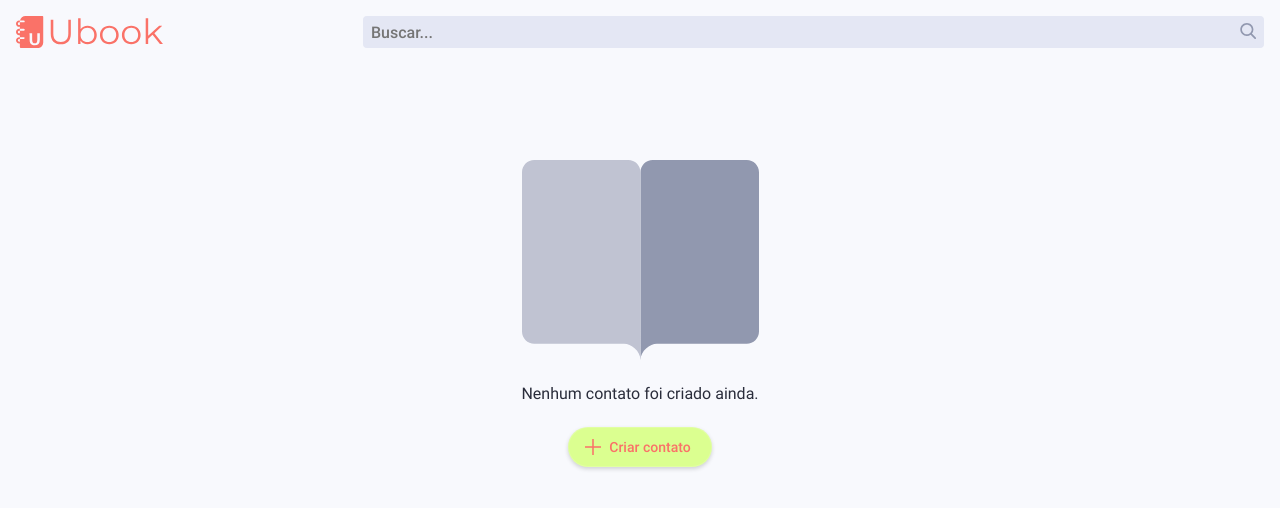
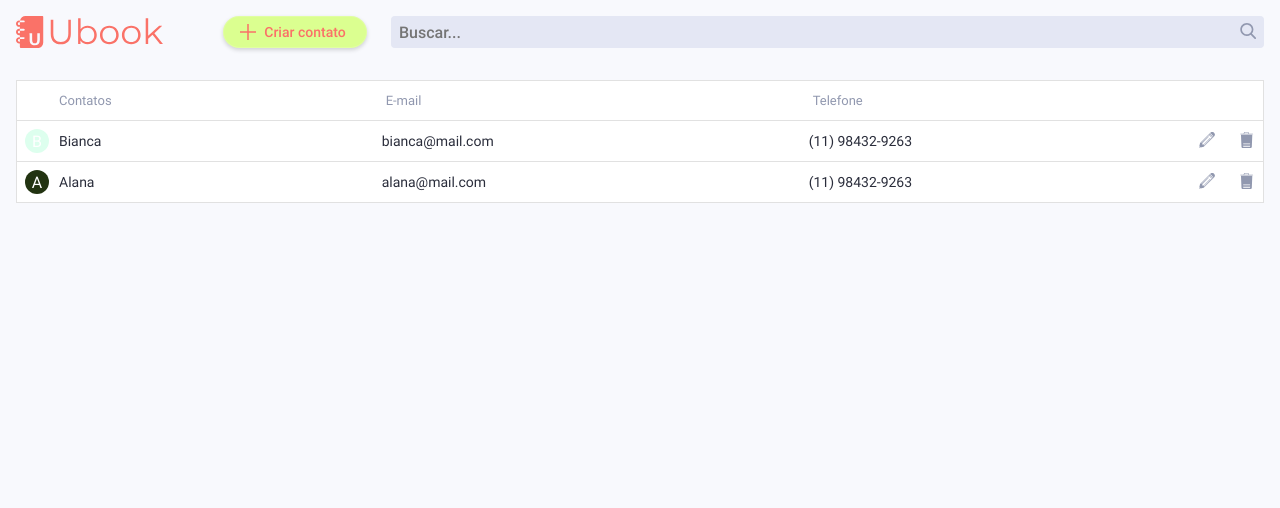
Before and after one commit to AndreRSFC/ubook, a React (Create React App) app: page / in a window 1280 px wide. Shown: the top 508 px of the page. Built offline with nearby package versions, Linux system fonts and the light colour scheme.

Commit message:
feature(table): make filledlist component

```diff
--- a/src/components/header/index.module.scss
+++ b/src/components/header/index.module.scss
@@ -6,3 +6,7 @@
   width: 144px;
   margin-left: 32px;
 }
+
+.header_buttonSpace {
+  margin-left: 60px;
+}
--- a/src/components/header/index.tsx
+++ b/src/components/header/index.tsx
@@ -17,12 +17,13 @@ const Header = ({ emptyList }: Propstype) => {
     <header className={styles.header}>
       <UBookIcon />
       {emptyList ? (
-        <div className={styles.header_buttonSpace}/>
+        <div className={styles.header_buttonSpace} />
       ) : (
         <Button
           text="Criar contato"
           icon={<PlusIcon />}
           onClick={() => alert("Criar contato")}
+          className={styles.header_buttonSpace}
         />
       )}
       <SearchInput
--- /dev/null
+++ b/src/components/list/filledList/index.module.scss
@@ -0,0 +1,87 @@
+@import "../../../sass/variables.scss";
+
+.table {
+  border-collapse: collapse;
+  font-family: $font-roboto;
+  box-sizing: border-box;
+  width: 100%;
+  margin-top: 32px;
+  border-radius: 20px;
+  background-color: red;
+}
+
+.table_headLine,
+.table_bodyLine {
+  background-color: $color-white;
+  border: 1px solid $color-gray-3;
+  box-sizing: border-box;
+  text-align: left;
+}
+
+.table_headLine {
+  color: $color-gray-5;
+  font-size: 13px;
+  font-weight: $font-regular;
+}
+
+.table_headLineItem {
+  padding: 12px;
+  font-weight: $font-regular;
+}
+
+.table_bodyLine {
+  color: $color-gray-6;
+  font-size: 14px;
+  font-weight: $font-regular;
+}
+
+.table_bodyLine:hover {
+  background-color: $color-pink-1;
+}
+
+.table_bodyLineItem {
+  padding: 8px;
+}
+
+.table_retreat {
+  padding-left: 42px;
+}
+
+.table_icons {
+  width: 16px;
+  padding: 8px 0;
+}
+
+.table_icons__last {
+  padding: 0 8px 0 16px;
+}
+
+.table_circleName {
+  width: 24px;
+  height: 24px;
+  border-radius: 50%;
+  border: 0;
+  margin-right: 10px;
+  display: flex;
+  align-items: center;
+  justify-content: center;
+  font-size: 16px;
+  color: #fff;
+}
+
+.table_contactLine {
+  display: flex;
+  align-items: center;
+}
+
+
+// table tr:first-child th:first-child,
+// table.Info tr:first-child td:first-child {
+//     border-top-left-radius: 10px;
+// }
+
+// /* top-right border-radius */
+// table tr:first-child th:last-child,
+// table.Info tr:first-child td:last-child {
+//     border-top-right-radius: 10px;
+// }
--- /dev/null
+++ b/src/components/list/filledList/index.tsx
@@ -0,0 +1,73 @@
+import React from "react";
+import DeleteIcon from "../../../icons/delete";
+import EditIcon from "../../../icons/edit";
+
+import styles from "./index.module.scss";
+
+export type ContactType = {
+  name: string;
+  email: string;
+  phone: string;
+  color: string;
+};
+
+type PropsType = {
+  contacts: ContactType[];
+  onEditClick: () => void;
+  onDeleteClick: () => void;
+};
+
+const FilledList = ({ contacts, onEditClick, onDeleteClick }: PropsType) => {
+  return (
+    <table className={styles.table}>
+      <thead>
+        <tr className={styles.table_headLine}>
+          <th
+            className={`${styles.table_retreat} ${styles.table_headLineItem}`}
+          >
+            Contatos
+          </th>
+          <th className={styles.table_headLineItem}>E-mail</th>
+          <th className={styles.table_headLineItem}>Telefone</th>
+          <th className={styles.table_headLineItem}></th>
+          <th className={styles.table_headLineItem}></th>
+        </tr>
+      </thead>
+      <tbody>
+        {contacts.map((contact) => (
+          <tr className={styles.table_bodyLine}>
+            <td
+              className={`${styles.table_bodyLineItem} ${styles.table_contactLine}`}
+            >
+              <span
+                className={styles.table_circleName}
+                style={{
+                  background: contact.color,
+                }}
+              >
+                {contact.name.charAt(0)}
+              </span>
+              {contact.name}
+            </td>
+            <td className={styles.table_bodyLineItem}>{contact.email}</td>
+            <td className={styles.table_bodyLineItem}>{contact.phone}</td>
+            <td className={styles.table_icons}>
+              <button onClick={onEditClick}>
+                <EditIcon />
+              </button>
+            </td>
+            <td
+              className={`${styles.table_bodyLineItem} ${styles.table_icons} ${styles.table_icons__last}`}
+            >
+              <button onClick={onDeleteClick}>
+                <DeleteIcon />
+              </button>
+            </td>
+          </tr>
+        ))}
+      </tbody>
+    </table>
+  );
+};
+
+export default FilledList;
--- /dev/null
+++ b/src/icons/delete.tsx
@@ -0,0 +1,17 @@
+import React from "react";
+
+const DeleteIcon = () => (
+  <svg
+    xmlns="http://www.w3.org/2000/svg"
+    width="16"
+    height="16"
+    aria-label="Deletar Contato"
+  >
+    <path
+      fill="#9198AF"
+      d="M13.881 1.627h-3.808c-.03-.339-.134-.91-.492-1.277A1.147 1.147 0 008.73 0H6.017c-.34 0-.626.118-.853.35-.357.366-.461.938-.491 1.277H1.407a.271.271 0 100 .542H13.88a.271.271 0 100-.542zm-8.663 0c.03-.284.118-.677.336-.9a.614.614 0 01.463-.185h2.712c.19 0 .341.06.463.185.218.223.306.616.336.9h-4.31zM2.48 14.65c.01.467.3 1.35 1.33 1.35h7.668c1.03 0 1.32-.883 1.33-1.345l.497-11.943H1.983L2.48 14.65zm1.91-3.26h6.508a.271.271 0 110 .542H4.39a.271.271 0 110-.542zm0 1.356h6.508a.271.271 0 110 .542H4.39a.271.271 0 110-.542zm0 1.356h6.508a.271.271 0 110 .542H4.39a.271.271 0 110-.542z"
+    ></path>
+  </svg>
+);
+
+export default DeleteIcon;
--- /dev/null
+++ b/src/icons/edit.tsx
@@ -0,0 +1,17 @@
+import React from "react";
+
+const EditIcon = () => (
+  <svg
+    xmlns="http://www.w3.org/2000/svg"
+    width="16"
+    height="16"
+    aria-label="Editar Contato"
+  >
+    <path
+      fill="#9198AF"
+      d="M.15 14.838l-.143.596a.283.283 0 00-.006.057L0 15.503a.284.284 0 00.027.115c.014.03.032.06.056.084a.288.288 0 00.268.076l.596-.142-.798-.798zM15.034.752a2.575 2.575 0 00-3.637 0L1.093 11.055l-.012.016-.016.022a.278.278 0 00-.036.068l-.008.022-.004.008-.712 2.994L1.6 15.481l2.994-.713c.008-.002.015-.006.022-.009a.264.264 0 00.086-.046l.02-.016.008-.005L15.034 4.388a2.574 2.574 0 000-3.636zM4.902 13.712l.101-.91 6.394-6.393a.285.285 0 10-.404-.404l-6.394 6.394-1.364.151.152-1.364L9.78 4.793a.285.285 0 10-.404-.404l-6.394 6.393-.91.101 7.91-7.909 2.828 2.829-7.909 7.909zm8.313-8.313L10.387 2.57l.404-.404 2.828 2.829-.404.404zm.808-.808l-2.828-2.829.404-.404 2.829 2.828-.405.405z"
+    ></path>
+  </svg>
+);
+
+export default EditIcon;
--- a/src/pages/home/index.tsx
+++ b/src/pages/home/index.tsx
@@ -6,13 +6,30 @@ import Header from "../../components/header";
 import EmptyList from "../../components/list/emptyList";
 import { ModalContext } from "../../components/modal/modalContext";
 import FormInput from "../../components/formInput";
+import FilledList from "../../components/list/filledList";
 
 const Home = () => {
   const { handleModal } = useContext(ModalContext);
 
+  const aa = [
+    {
+      name: "Bianca",
+      email: "bianca@mail.com",
+      phone: "(11) 98432-9263",
+      color: "#dfe",
+    },
+    {
+      name: "Alana",
+      email: "alana@mail.com",
+      phone: "(11) 98432-9263",
+      color: "#231",
+    },
+  ];
+
   return (
     <div className={styles.home}>
-      <Header emptyList={true} />
+      <Header emptyList={!aa} />
+      {!aa ? (
         <EmptyList
           onClick={() =>
             handleModal({
@@ -37,6 +54,43 @@ const Home = () => {
             })
           }
         />
+      ) : (
+        <FilledList
+          onEditClick={() => {
+            handleModal({
+              title: "Editar contato",
+              element: (
+                <React.Fragment>
+                  <FormInput
+                    className={styles.home_inputSpace}
+                    placeholder=""
+                    label="Nome"
+                    id="name"
+                  />
+                  <FormInput
+                    className={styles.home_inputSpace}
+                    placeholder=""
+                    label="E-mail"
+                    id="email"
+                  />
+                  <FormInput placeholder="" label="Telefone" id="telefone" />
+                </React.Fragment>
+              ),
+            });
+          }}
+          onDeleteClick={() => {
+            handleModal({
+              title: "Excluir contato",
+              element: (
+                <React.Fragment>
+                  <span>Deseja realmente excluir o contato?</span>
+                </React.Fragment>
+              ),
+            });
+          }}
+          contacts={aa}
+        />
+      )}
     </div>
   );
 };
--- a/src/sass/reset.scss
+++ b/src/sass/reset.scss
@@ -36,6 +36,8 @@ section {
 
 button {
   border: 0;
+  background: initial;
+  cursor: pointer;
 }
 
 body {
```
Also changed, not shown: 2 other files (tests, documents, lock files or other folders). Lines whose indentation alone changed are shown as unchanged.
